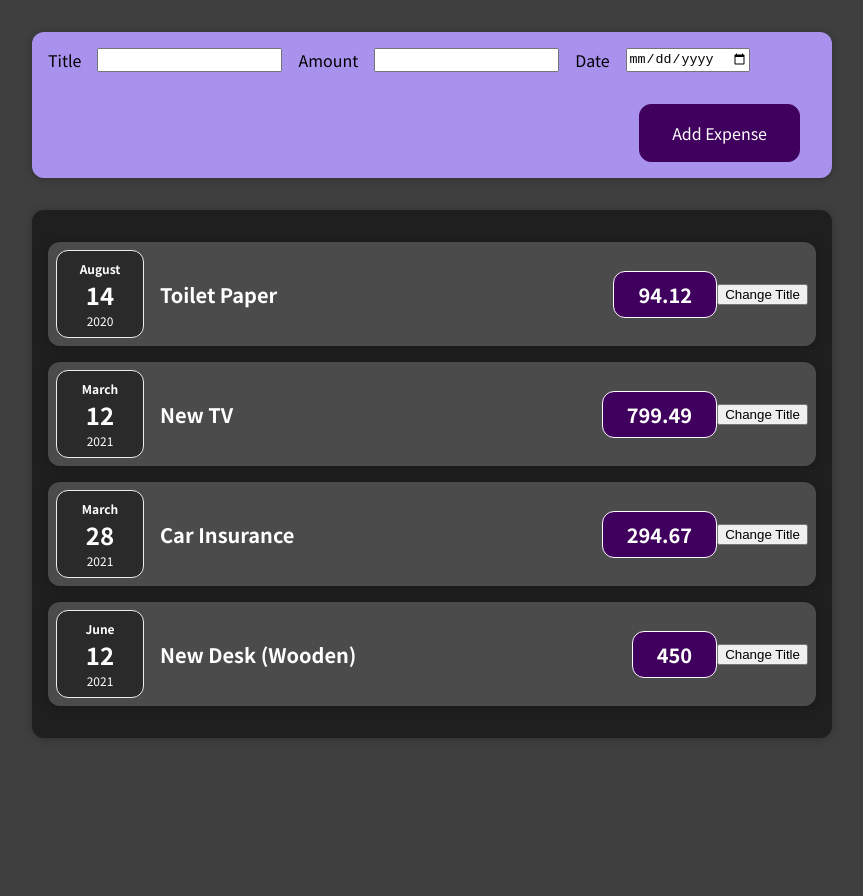
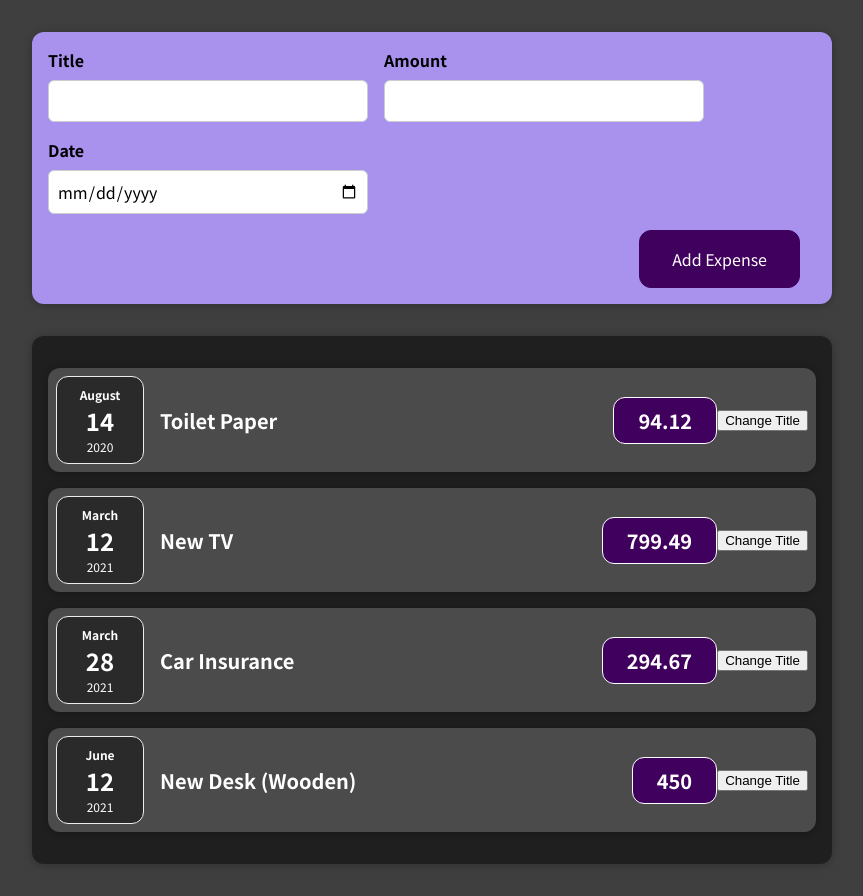
Before and after one commit to ur-git/react-basic-App, a React (Create React App) app: page / in a window 1280 px wide. Shown: the whole page, without its empty margins (208-1071 px from the left). Before the commit the page ends 800 px from the top, so only its background shows below. Built offline with nearby package versions, Linux system fonts and the light colour scheme.

Commit message:
using multiple states

```diff
--- a/src/Components/NewExpense/ExpenseFrom.js
+++ b/src/Components/NewExpense/ExpenseFrom.js
@@ -1,20 +1,48 @@
+import React, { useState } from "react";
 import "./ExpenseFrom.css";
 
 const ExpenseForm = () => {
+  // const [inputtitle, setEnteredTitle] = useState("");
+  // const [inputAmount, setEnteredAmount] = useState("");
+  // const [inputDate, setEnteredDate] = useState("");
+
+  const [userInput, setUserInput] = useState({
+    inputtitle: "",
+    inputAmount: "",
+    inputDate: "",
+  });
+
+  const titleChangeHandler = (event) => {
+    setUserInput({ ...userInput, inputtitle: event.target.value });
+  };
+
+  const amountChangeHandler = (event) => {
+    setUserInput({ ...userInput, inputAmount: event.target.value });
+  };
+
+  const dateChangeHandler = (event) => {
+    setUserInput({ ...userInput, inputDate: event.target.value });
+  };
+
   return (
     <form>
       <div className="new-expense__controls">
-        <div className="new-expense__controls">
+        <div className="new-expense__control">
           <label>Title</label>
-          <input type="text" />
+          <input type="text" onChange={titleChangeHandler} />
         </div>
-        <div className="new-expense__controls">
+        <div className="new-expense__control">
           <label>Amount</label>
-          <input type="number" min="0.0" step="0.01" />
+          <input
+            type="number"
+            min="0.0"
+            step="0.01"
+            onChange={amountChangeHandler}
+          />
         </div>
-        <div className="new-expense__controls">
+        <div className="new-expense__control">
           <label>Date</label>
-          <input type="date" />
+          <input type="date" onChange={dateChangeHandler} />
         </div>
       </div>
       <div className="new-expense__actions">
```
